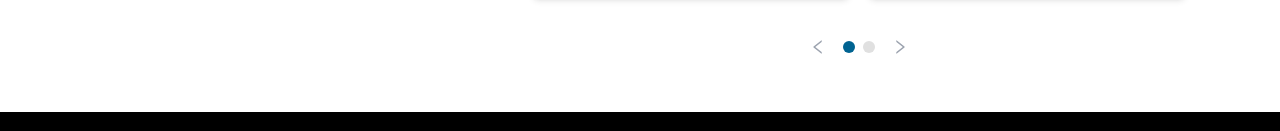
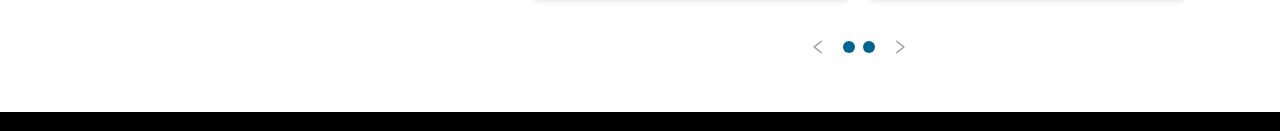
Before and after one commit to teamleadseclob/digital_visiting_card_website, a React (Vite) app: page / in a window 1280 px wide. Shown: the part 2656-2787 px from the top of the page. Built offline with nearby package versions, Linux system fonts and the light colour scheme.

Commit message:
Fully done

```diff
--- a/src/Components/Home.jsx
+++ b/src/Components/Home.jsx
@@ -1,5 +1,5 @@
 import React from 'react';
-import HomeImg1 from '.././assets/Home2.svg';
+import HomeImg1 from '.././assets/Home3.svg';
 import HomeImg2 from '.././assets/Home2.svg';
 
 const Home = () => {
--- a/src/Components/Package.jsx
+++ b/src/Components/Package.jsx
@@ -163,7 +163,7 @@ const PricingSection = () => {
             <div className="grid grid-cols-1 sm:grid-cols-2 md:grid-cols-3 gap-8 w-full max-w-6xl mt-12">
                 {plans.map((plan, index) => (
                     <PricingPlan
-                        key={plan.name} // Use a unique value instead of index
+                        key={plan.name}
                         planName={plan.name}
                         price={plan.price}
                         features={plan.features}
--- a/src/Components/Reviews1.jsx
+++ b/src/Components/Reviews1.jsx
@@ -103,8 +103,11 @@
 
 // export default Reviews1;
 
+
+
+
 import React from 'react';
-import PropTypes from 'prop-types'; // Import PropTypes for prop validation
+import PropTypes from 'prop-types';
 import { AiOutlineLeft, AiOutlineRight } from 'react-icons/ai';
 
 const Reviews1 = ({ currentReviews, totalPages, currentPage, handlePageChange, isLongReview, reviewsPerPage }) => {
@@ -170,7 +173,7 @@ const Reviews1 = ({ currentReviews, totalPages, currentPage, handlePageChange, i
                     {Array.from({ length: dotsToShow }).map((_, idx) => (
                         <button
                             key={`page-dot-${currentPage}-${idx}`}
-                            className={`w-3 h-3 rounded-full ${currentPage === idx ? 'bg-[#006391]' : 'bg-[#e0e0e0]'}`} // Add a different color for inactive dots
+                            className={`w-3 h-3 rounded-full ${currentPage === idx ? 'bg-[#006391]' : 'bg-[#006391]'}`} // Add a different color for inactive dots
                             onClick={() => handlePageChange(idx)}
                         ></button>
                     ))}
```
Also changed, not shown: src/Components/Footer.jsx (line endings or trailing spaces), src/Components/Navbar.jsx (line endings or trailing spaces).
